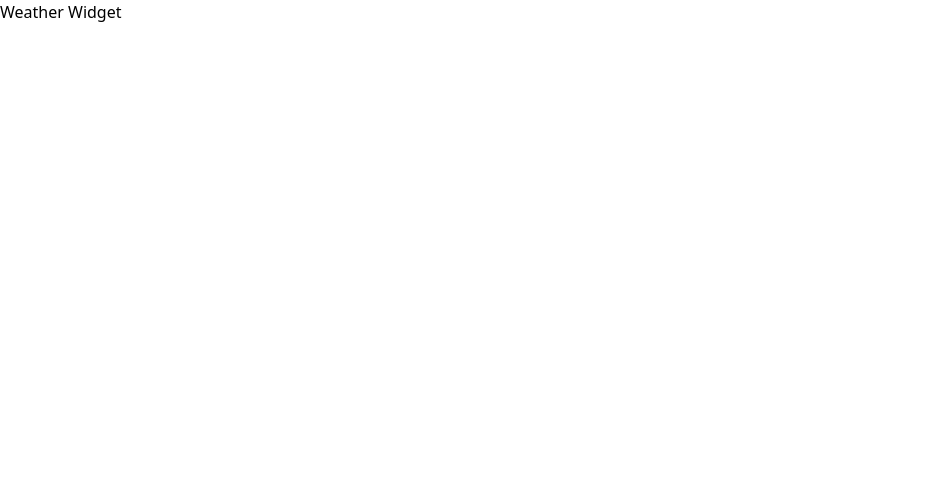
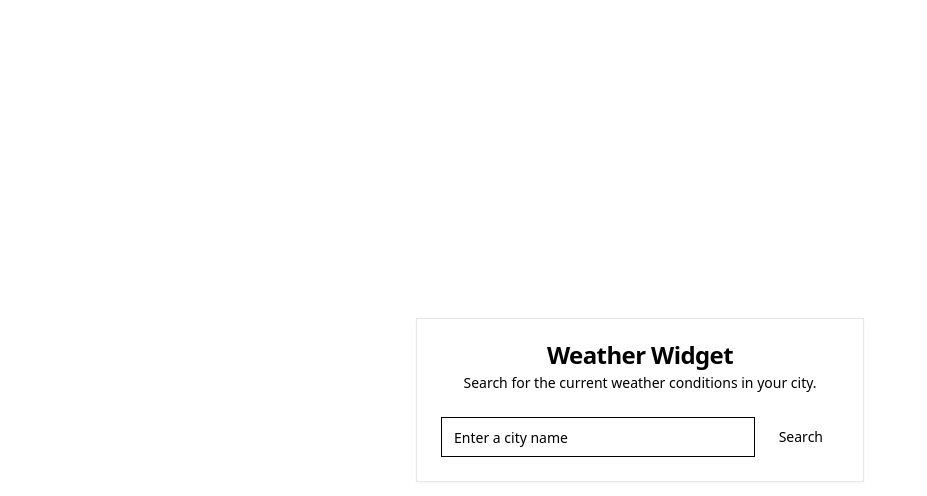
Before and after one commit to umarprogrammer19/NextJs-Weather-Widget, a Next.js app: page / in a window 1280 px wide. Shown: the top 496 px of the page, without its empty margins (0-927 px from the left). Built offline with nearby package versions, Linux system fonts and the light colour scheme.

Commit message:
Added JSX

```diff
--- a/src/components/weather-widget.tsx
+++ b/src/components/weather-widget.tsx
@@ -22,7 +22,7 @@ export default function WeatherWidget() {
     const [location, setLocation] = useState<string>("");
     const [weather, setWeather] = useState<WeatherData | null>(null);
     const [error, setError] = useState<string | null>(null);
-    const [loadind, setLoading] = useState<boolean>(false);
+    const [isLoading, setIsLoading] = useState<boolean>(false);
 
     const handleSearch = async () => {
         // event.preventDefult();
@@ -32,7 +32,7 @@ export default function WeatherWidget() {
             setWeather(null);
             return
         }
-        setLoading(true);
+        setIsLoading(true);
         setError(null);
         try {
             const response = await fetch(`https://api.weatherapi.com/v1/current.json?key=${process.env.NEXT_PUBLIC_WEATHER_API_KEY}&q=${trimmedLocation}`);
@@ -51,7 +51,7 @@ export default function WeatherWidget() {
             setError("City not found. Please try again.");
             setWeather(null);
         } finally {
-            setLoading(false);
+            setIsLoading(false);
         }
     };
 
@@ -105,6 +105,60 @@ export default function WeatherWidget() {
     }
 
     return (
-        <h1>Weather Widget</h1>
+        <div className="flex justify-center items-center h-screen">
+            {/* Center the card within the screen */}
+            <Card className="w-full max-w-md mx-auto text-center">
+                {/* Card header with title and description */}
+                <CardHeader>
+                    <CardTitle>Weather Widget</CardTitle>
+                    <CardDescription>
+                        Search for the current weather conditions in your city.
+                    </CardDescription>
+                </CardHeader>
+                {/* Card content including the search form and weather display */}
+                <CardContent>
+                    {/* Form to input and submit the location */}
+                    <form onSubmit={handleSearch} className="flex items-center gap-2">
+                        <Input
+                            type="text"
+                            placeholder="Enter a city name"
+                            value={location}
+                            onChange={
+                                (e: ChangeEvent<HTMLInputElement>) =>
+                                    setLocation(e.target.value) // Update location state on input change
+                            }
+                        />
+                        <Button type="submit" disabled={isLoading}>
+                            {isLoading ? "Loading..." : "Search"}{" "}
+                            {/* Show "Loading..." text while fetching data */}
+                        </Button>
+                    </form>
+                    {/* Display error message if any */}
+                    {error && <div className="mt-4 text-red-500">{error}</div>}
+                    {/* Display weather data if available */}
+                    {weather && (
+                        <div className="mt-4 grid gap-2">
+                            {/* Display temperature message with icon */}
+                            <div className="flex items-center gap-2">
+                                <div className="flex items-center gap-2">
+                                    <ThermometerIcon className="w-6 h-6" />
+                                    {getTemperatureMessage(weather.temperature, weather.unit)}
+                                </div>
+                            </div>
+                            {/* Display weather description message with icon */}
+                            <div className="flex items-center gap-2">
+                                <CloudIcon className="w-6 h-6 " />
+                                <div>{getWeatherMessage(weather.description)}</div>
+                            </div>
+                            {/* Display location message with icon */}
+                            <div className="flex items-center gap-2">
+                                <MapPinIcon className="w-6 h-6 " />
+                                <div>{getLocationMessage(weather.location)}</div>
+                            </div>
+                        </div>
+                    )}
+                </CardContent>
+            </Card>
+        </div>
     )
 }
```
